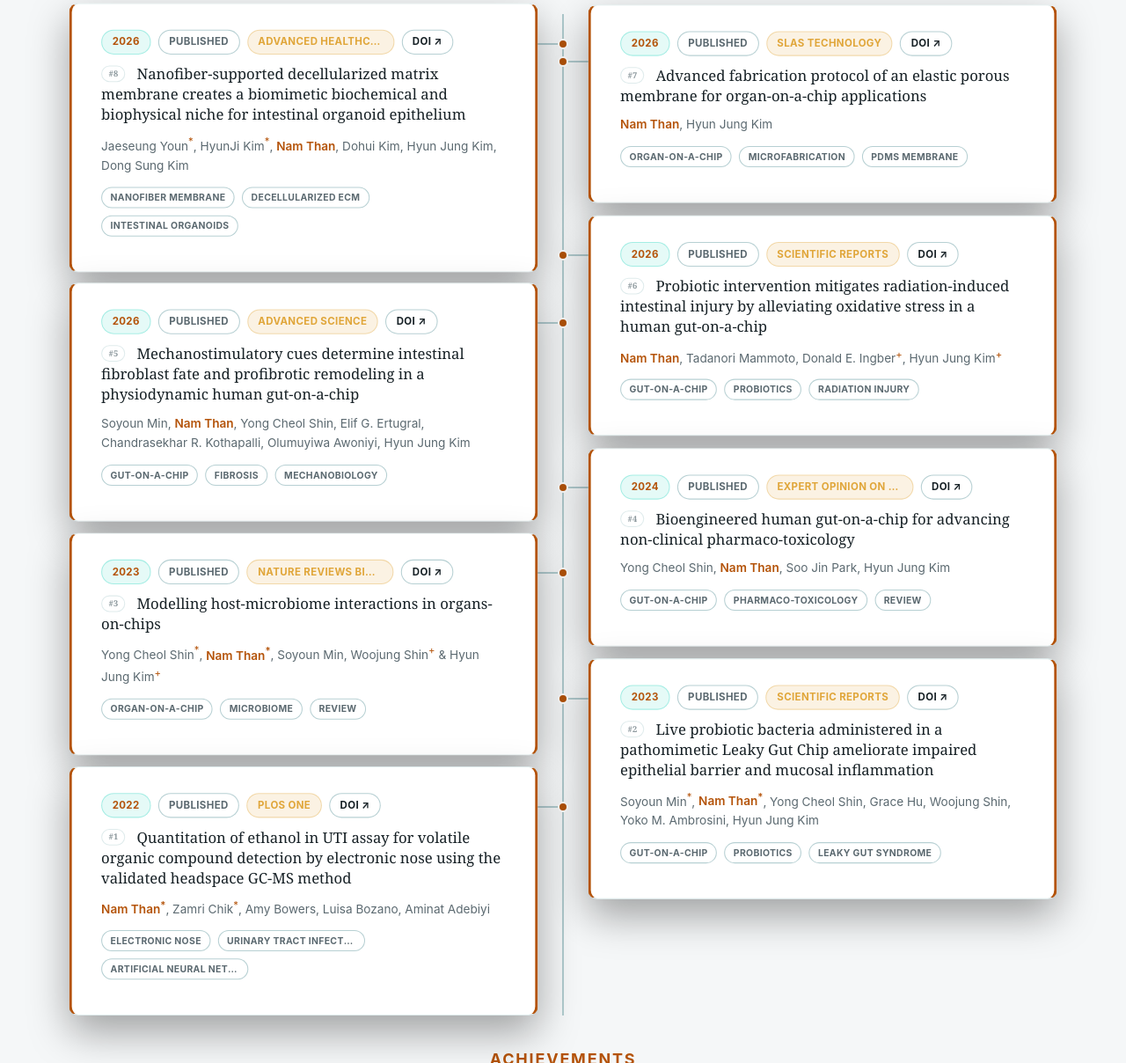
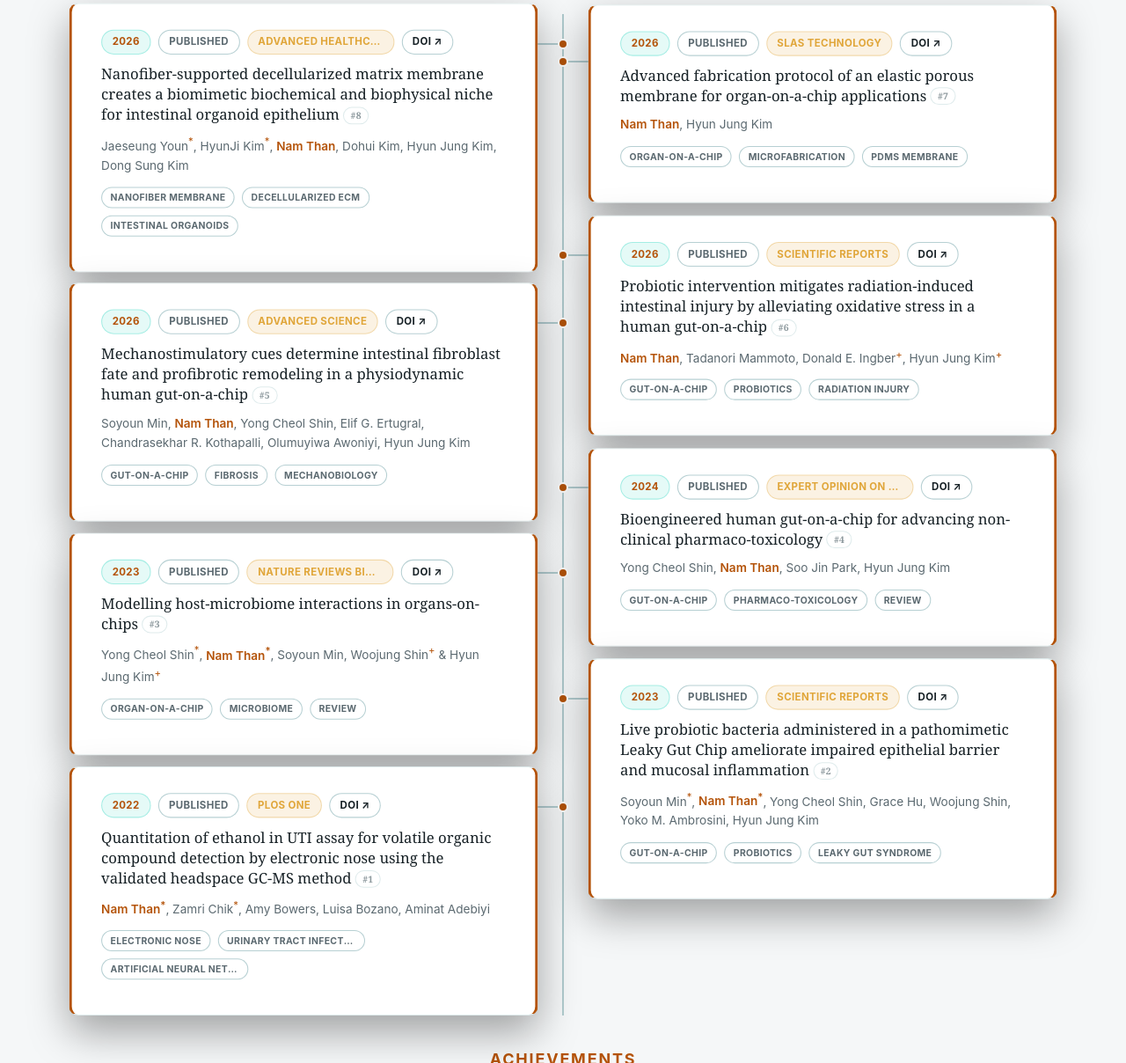
Before and after one commit to namtthan/research, a website: page index.html in a window 1280 px wide. Shown: the part 1699-2907 px from the top of the page at 88% size. Drawn offline with Linux system fonts and the light colour scheme.

Commit message:
Minor update

```diff
--- a/index.html
+++ b/index.html
@@ -403,7 +403,7 @@
          to compete visually with the year/status/journal/DOI badges. */
       .badge-pubnum .badge-label {
         padding: 1px 7px;
-        font-size: 9px;
+        font-size: 10px;
         font-weight: 600;
         letter-spacing: 0.02em;
         background: transparent;
@@ -1137,7 +1137,9 @@
                 ><span class="badge-label">DOI ↗</span></a
               >
             </div>
-            <h3><span class="badge badge-pubnum"><span class="badge-label">#8</span></span> Nanofiber-supported decellularized matrix membrane creates a biomimetic biochemical and biophysical niche for intestinal organoid epithelium</h3>
+            <h3>Nanofiber-supported decellularized matrix membrane creates a biomimetic biochemical and biophysical niche for intestinal organoid epithelium
+              <span class="badge badge-pubnum"><span class="badge-label">#8</span></span>
+            </h3>
             <div class="authors">
               Jaeseung Youn<sup class="cofirst" title="Equal Contribution">*</sup>, HyunJi Kim<sup class="cofirst" title="Equal Contribution">*</sup>, <span class="accent">Nam Than</span>, Dohui Kim, Hyun Jung Kim, Dong Sung Kim
             </div>
@@ -1169,7 +1171,9 @@
                 ><span class="badge-label">DOI ↗</span></a
               >
             </div>
-            <h3><span class="badge badge-pubnum"><span class="badge-label">#7</span></span> Advanced fabrication protocol of an elastic porous membrane for organ-on-a-chip applications</h3>
+            <h3>Advanced fabrication protocol of an elastic porous membrane for organ-on-a-chip applications
+              <span class="badge badge-pubnum"><span class="badge-label">#7</span></span>
+            </h3>
             <div class="authors">
               <span class="accent">Nam Than</span>, Hyun Jung Kim
             </div>
@@ -1207,8 +1211,9 @@
               >
             </div>
             <h3>
-              <span class="badge badge-pubnum"><span class="badge-label">#6</span></span> Probiotic intervention mitigates radiation-induced intestinal
+              Probiotic intervention mitigates radiation-induced intestinal
               injury by alleviating oxidative stress in a human gut-on-a-chip
+              <span class="badge badge-pubnum"><span class="badge-label">#6</span></span>
             </h3>
             <div class="authors">
               <span class="accent">Nam Than</span>, Tadanori Mammoto, Donald E. Ingber<sup class="cocorr" title="Co-correspondence">+</sup>, Hyun Jung Kim<sup class="cocorr" title="Co-correspondence">+</sup>
@@ -1247,8 +1252,9 @@
               >
             </div>
             <h3>
-              <span class="badge badge-pubnum"><span class="badge-label">#5</span></span> Mechanostimulatory cues determine intestinal fibroblast fate and
+              Mechanostimulatory cues determine intestinal fibroblast fate and
               profibrotic remodeling in a physiodynamic human gut-on-a-chip
+              <span class="badge badge-pubnum"><span class="badge-label">#5</span></span>
             </h3>
             <div class="authors">
               Soyoun Min, <span class="accent">Nam Than</span>, Yong Cheol Shin, Elif G. Ertugral, Chandrasekhar R. Kothapalli, Olumuyiwa Awoniyi, Hyun Jung Kim
@@ -1290,7 +1296,9 @@
                 ><span class="badge-label">DOI ↗</span></a
               >
             </div>
-            <h3><span class="badge badge-pubnum"><span class="badge-label">#4</span></span> Bioengineered human gut-on-a-chip for advancing non-clinical pharmaco-toxicology </h3>
+            <h3>Bioengineered human gut-on-a-chip for advancing non-clinical pharmaco-toxicology
+              <span class="badge badge-pubnum"><span class="badge-label">#4</span></span>
+            </h3>
             <div class="authors"> Yong Cheol Shin, <span class="accent">Nam Than</span>, Soo Jin Park, Hyun Jung Kim </div>
             <!-- Keywords inferred from the title — check/edit before treating as final. -->
             <div class="badge-row pub-keywords">
@@ -1321,7 +1329,9 @@
                 ><span class="badge-label">DOI ↗</span></a
               >
             </div>
-            <h3><span class="badge badge-pubnum"><span class="badge-label">#3</span></span> Modelling host-microbiome interactions in organs-on-chips</h3>
+            <h3>Modelling host-microbiome interactions in organs-on-chips
+              <span class="badge badge-pubnum"><span class="badge-label">#3</span></span>
+            </h3>
             <div class="authors">
               Yong Cheol Shin<sup class="cofirst" title="Equal Contribution">*</sup>, <span class="accent">Nam Than<sup class="cofirst" title="Equal Contribution">*</sup></span>, Soyoun Min, Woojung Shin<sup class="cocorr" title="Co-correspondence">+</sup> &amp; Hyun Jung Kim<sup class="cocorr" title="Co-correspondence">+</sup>
             </div>
@@ -1353,7 +1363,9 @@
                 ><span class="badge-label">DOI ↗</span></a
               >
             </div>
-            <h3><span class="badge badge-pubnum"><span class="badge-label">#2</span></span> Live probiotic bacteria administered in a pathomimetic Leaky Gut Chip ameliorate impaired epithelial barrier and mucosal inflammation</h3>
+            <h3>Live probiotic bacteria administered in a pathomimetic Leaky Gut Chip ameliorate impaired epithelial barrier and mucosal inflammation
+              <span class="badge badge-pubnum"><span class="badge-label">#2</span></span>
+            </h3>
             <div class="authors">
               Soyoun Min<sup class="cofirst" title="Equal Contribution">*</sup>, <span class="accent">Nam Than<sup class="cofirst" title="Equal Contribution">*</sup></span>, Yong Cheol Shin, Grace Hu, Woojung Shin, Yoko M. Ambrosini, Hyun Jung Kim
             </div>
@@ -1385,7 +1397,9 @@
                 ><span class="badge-label">DOI ↗</span></a
               >
             </div>
-            <h3><span class="badge badge-pubnum"><span class="badge-label">#1</span></span> Quantitation of ethanol in UTI assay for volatile organic compound detection by electronic nose using the validated headspace GC-MS method</h3>
+            <h3>Quantitation of ethanol in UTI assay for volatile organic compound detection by electronic nose using the validated headspace GC-MS method
+              <span class="badge badge-pubnum"><span class="badge-label">#1</span></span>
+            </h3>
             <div class="authors">
               <span class="accent">Nam Than<sup class="cofirst" title="Equal Contribution">*</sup></span>, Zamri Chik<sup class="cofirst" title="Equal Contribution">*</sup>,  Amy Bowers, Luisa Bozano, Aminat Adebiyi
             </div>
```
